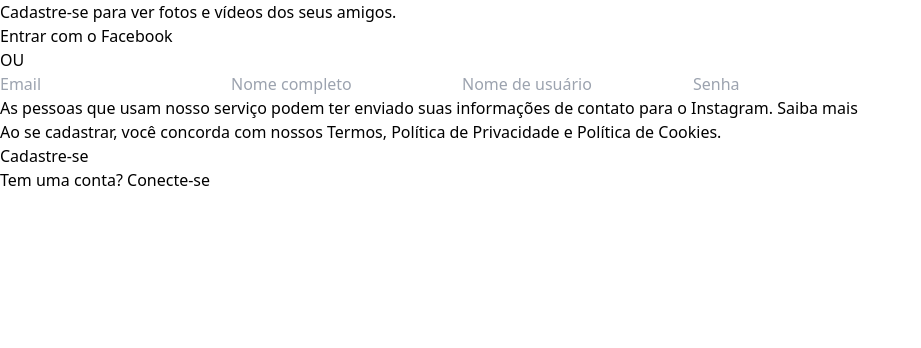
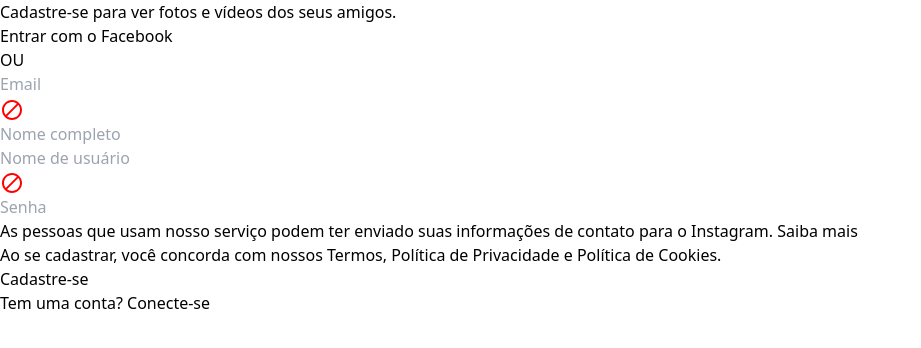
Before and after one commit to silasms/silasgram-front, a React (Vite) app: page /accounts/emailsignup in a window 1280 px wide. Shown: the top 348 px of the page, without its empty margins (0-921 px from the left). Built offline with nearby package versions, Linux system fonts and the light colour scheme.

Commit message:
feat: create verifiers and request to back

```diff
--- a/src/pages/signup/index.tsx
+++ b/src/pages/signup/index.tsx
@@ -1,6 +1,67 @@
-import { Link } from "react-router-dom";
+import { Link, useNavigate } from "react-router-dom";
+import BlockIcon from '@mui/icons-material/Block';
+import { api } from "../../service/axios";
+import { useState } from "react";
 
 export function Signup() {
+  const navigate = useNavigate()
+  const [ showUsernameError, setShowUsernameError ] = useState(false)
+  const [ showEmailError, setShowEmailError ] = useState(false)
+
+  const onSubmit = async (event: React.FormEvent<HTMLFormElement>) => {
+    event.preventDefault()
+    const user = {
+      name: (document.getElementById('name') as HTMLInputElement).value,
+      password: (document.getElementById('password')  as HTMLInputElement).value,
+      username: (document.getElementById('username')  as HTMLInputElement).value,
+      email: (document.getElementById('email')  as HTMLInputElement).value
+    }
+    try {
+      await api.post('user/register', user)
+      navigate('/')
+    } catch( err ) { /* empty */ }
+  }
+
+  const verifyEmail = async (e: React.ChangeEvent<HTMLInputElement>) => {
+    const email = e.target.value
+    const validate =
+      String(email)
+        .toLowerCase()
+        .match(
+          /^(([^<>()[\]\\.,;:\s@"]+(\.[^<>()[\]\\.,;:\s@"]+)*)|.(".+"))@((\[[0-9]{1,3}\.[0-9]{1,3}\.[0-9]{1,3}\.[0-9]{1,3}\])|(([a-zA-Z\-0-9]+\.)+[a-zA-Z]{2,}))$/
+        );
+    if (!validate) {
+      setShowEmailError(true)
+      return
+    } else setShowEmailError(false)
+    // eslint-disable-next-line prefer-const
+    const searchEmail = await setTimeout( async () => {
+      clearTimeout(searchEmail)
+      const { data } = await api.post('user/verifyemail', { email })
+      setShowEmailError(data)
+    }, 500)
+  }
+
+  const verifyUsername = async (e: React.ChangeEvent<HTMLInputElement>) => {
+    const username = e.target.value
+    const searchUsername = setTimeout( async () => {
+      clearTimeout(searchUsername)
+      const { data } = await api.post('user/verifyusername', { username })
+      setShowUsernameError(data)
+    }, 500)
+  }
+
+  const verifySubmit = () => {
+    const user = {
+      name: (document.getElementById('name') as HTMLInputElement).value,
+      password: (document.getElementById('password')  as HTMLInputElement).value
+    }
+    const submit = document.getElementById('submit') as HTMLInputElement
+    if (showEmailError || showUsernameError || user.name.length <= 4 || user.password.length < 8) {
+      submit.disabled = true
+    } else submit.disabled = false
+  }
+
   return (
     <div className="w-full h-screen">
       <div className="flex h-full justify-center items-center flex-col gap-3">
@@ -15,17 +76,27 @@
             <p className="text-gray-400 font-semibold text-xs mx-4">OU</p>
             <div className="bg-gray-300 w-full h-[1px]"></div>
           </div>
-          <div className="flex flex-col w-full gap-3">
-            <input className="bg-gray-50 py-2.5 px-2 text-xs outline outline-1 outline-gray-300 placeholder:text-gray-500 w-full" type="text" name="email" id="email" placeholder="Email" value=''/>
-            <input className="bg-gray-50 py-2.5 px-2 text-xs outline outline-1 outline-gray-300 placeholder:text-gray-500 w-full" type="text" name="name" id="name" placeholder="Nome completo" value=''/>
-            <input className="bg-gray-50 py-2.5 px-2 text-xs outline outline-1 outline-gray-300 placeholder:text-gray-500 w-full" type="text" name="username" id="username" placeholder="Nome de usuário" value=''/>
-            <input className="bg-gray-50 py-2.5 px-2 text-xs outline outline-1 outline-gray-300 placeholder:text-gray-500 w-full" type="password" name="password" id="password" placeholder="Senha" value=''/>
+          <form className="flex flex-col w-full gap-3" onSubmit={onSubmit} onChange={verifySubmit}>
+            <div className="flex items-center">
+              <input className="bg-gray-50 py-2.5 px-2 text-xs outline outline-1 outline-gray-300 placeholder:text-gray-500 w-full" type="text" name="email" id="email" placeholder="Email" onChange={verifyEmail}/>
+              <div className={`${!showEmailError && 'hidden'}`}>
+                <BlockIcon className='ml-[-30px]' style={{fill: 'red'}}/>
+              </div>
+            </div>
+            <input className="bg-gray-50 py-2.5 px-2 text-xs outline outline-1 outline-gray-300 placeholder:text-gray-500 w-full" type="text" name="name" id="name" placeholder="Nome completo"/>
+            <div className="flex items-center">
+              <input className="bg-gray-50 py-2.5 px-2 text-xs outline outline-1 outline-gray-300 placeholder:text-gray-500 w-full" type="text" name="username" onChange={verifyUsername} id="username" placeholder="Nome de usuário"/>
+              <div className={`${!showUsernameError && 'hidden'}`}>
+                <BlockIcon className='ml-[-30px]' style={{fill: 'red'}}/>
+              </div>
+            </div>
+            <input className="bg-gray-50 py-2.5 px-2 text-xs outline outline-1 outline-gray-300 placeholder:text-gray-500 w-full" type="password" name="password" id="password" placeholder="Senha"/>
             <div className="flex flex-col gap-4">
               <p className="text-center text-xs text-gray-500">As pessoas que usam nosso serviço podem ter enviado suas informações de contato para o Instagram. <button className="text-blue-700">Saiba mais</button></p>
               <p className="text-center text-xs text-gray-500">Ao se cadastrar, você concorda com nossos <button className="text-blue-700">Termos</button>, <button className="text-blue-700">Política de Privacidade</button> e <button className="text-blue-700">Política de Cookies.</button></p>
-              <button className="font-semibold text-white bg-sky-400 rounded-md w-full py-1.5 text-sm">Cadastre-se</button>
+              <button className="font-semibold text-white bg-sky-400 rounded-md w-full py-1.5 text-sm" type="submit" id="submit">Cadastre-se</button>
             </div>
-          </div>
+          </form>
         </div>
         <div>
           <p className="outline outline-1 outline-gray-300 px-10 py-5 w-[350px] text-sm text-center">Tem uma conta? <Link className="text-sky-500 font-semibold" to='/'>Conecte-se</Link></p>
```
